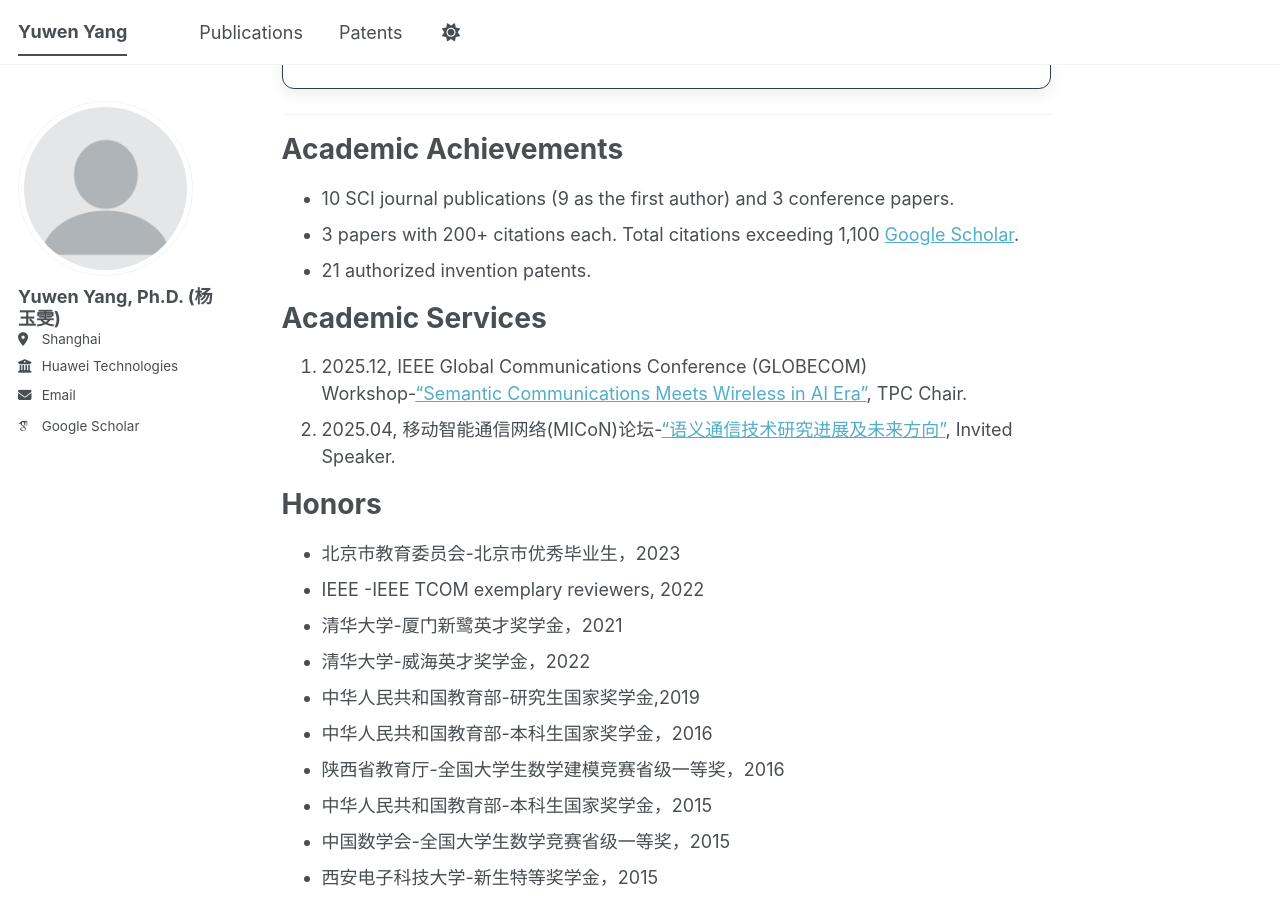
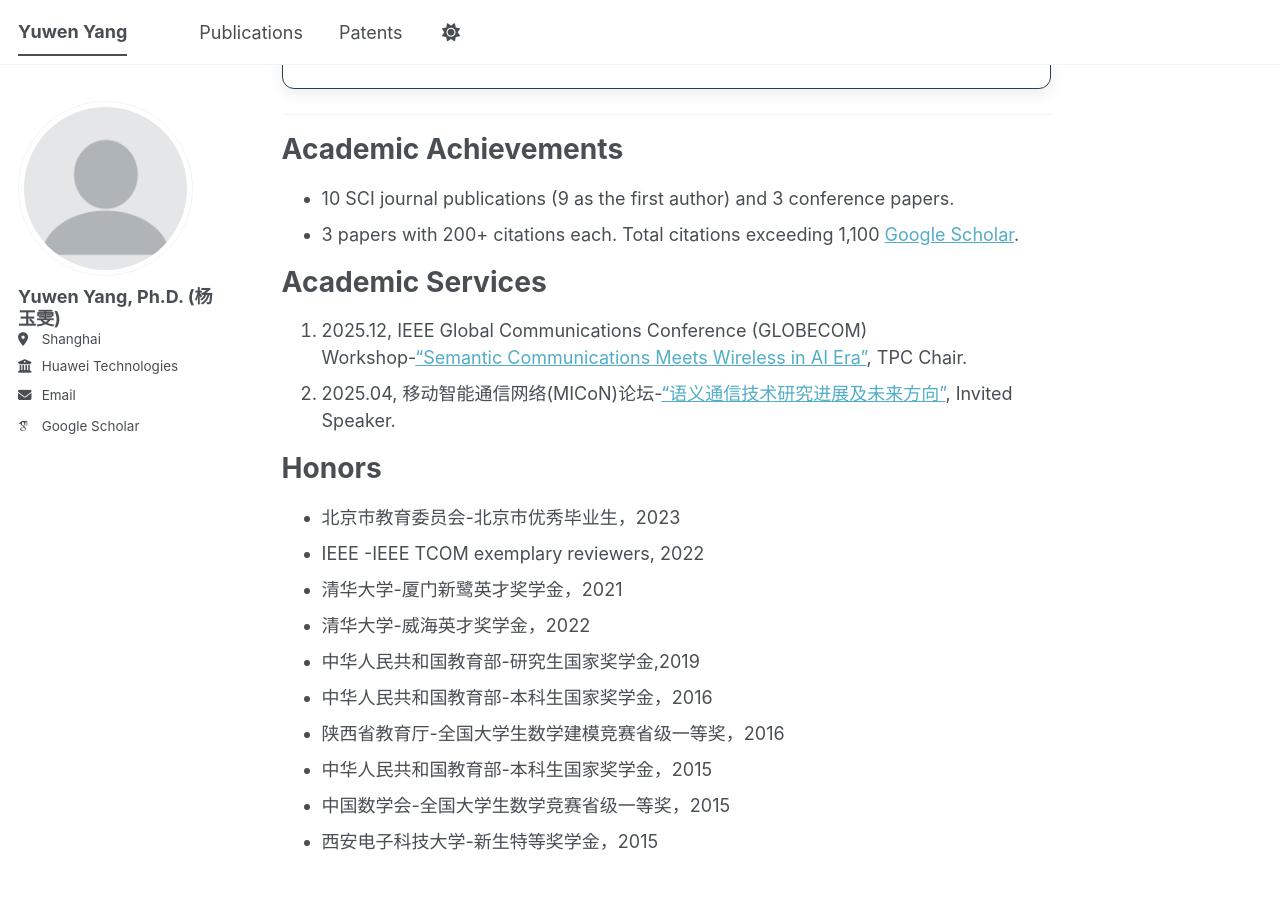
Before and after one commit to yangyuwenyang/yangyuwenyang.github.io, a Jekyll site: the page built from _pages/about.md, in a window 1280 px wide and 900 px high, scrolled down 1700 px. Built offline with Jekyll 4.4.1, drawn with Linux system fonts in a browser that asks for light colours; some web fonts are replaced; a script bundle is joined from its source files by our own code; library files that are not in the unit come from our copies.

Commit message:
Update about.md

```diff
--- a/_pages/about.md
+++ b/_pages/about.md
@@ -80,7 +80,7 @@
 ======
 - 10 SCI journal publications (9 as the first author) and 3 conference papers.
 - 3 papers with 200+ citations each. Total citations exceeding 1,100 [Google Scholar](https://scholar.google.com.hk/citations?hl=zh-CN&user=u-Nbg0wAAAAJ).
-- 21 authorized invention patents.
+
 
 
 Academic Services
```
